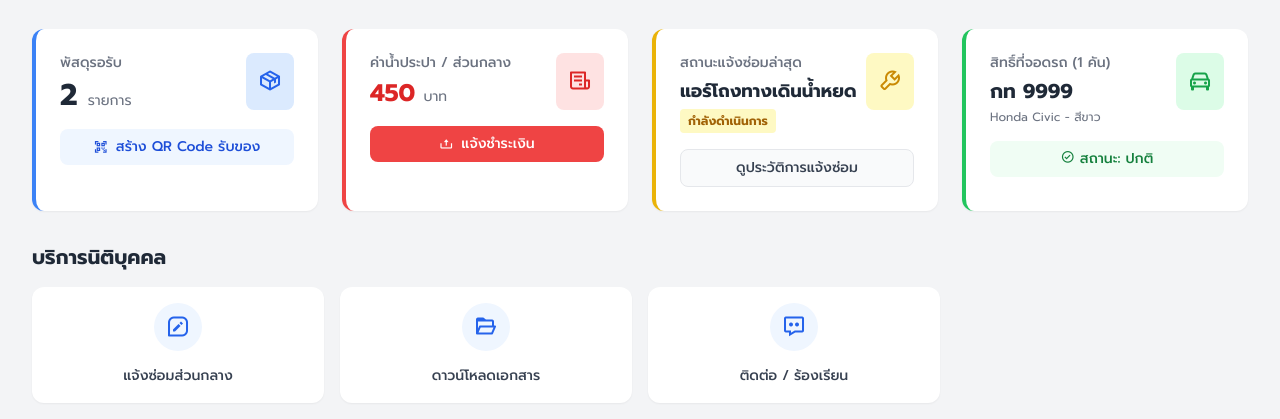
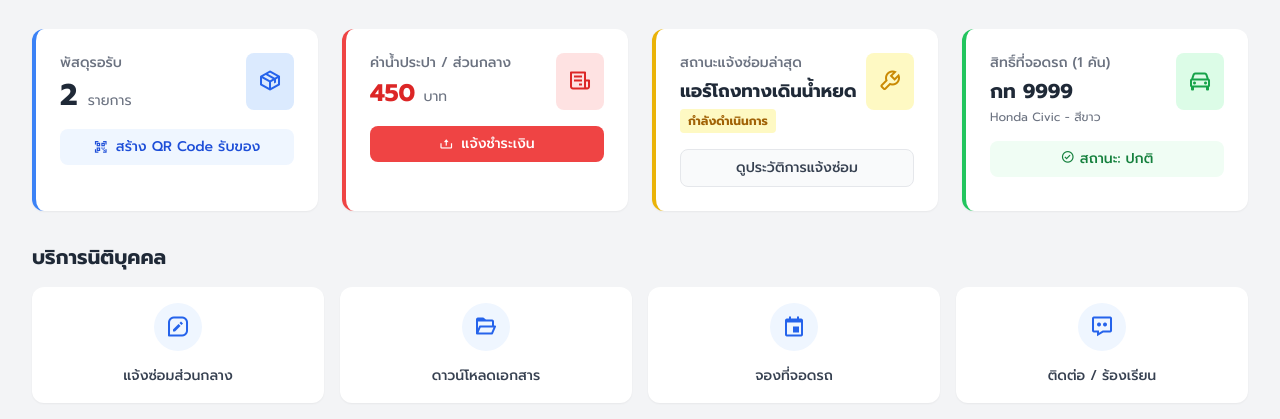
Before and after one commit to chaichana-dev-io/charoenkrung-condo3-customer, a plain HTML site: page index.html in a window 1280 px wide. Shown: the part 163-582 px from the top of the page. Drawn offline with nearby package versions, Linux system fonts and the light colour scheme.

Commit message:
Update index.html

```diff
--- a/index.html
+++ b/index.html
@@ -126,6 +126,13 @@
                 <span class="text-sm font-medium text-gray-700">ดาวน์โหลดเอกสาร</span>
             </a>
 
+            <a href="#" class="bg-white p-4 rounded-xl shadow-sm hover:shadow-md transition text-center group">
+                <div class="bg-blue-50 w-12 h-12 mx-auto rounded-full flex items-center justify-center mb-3 group-hover:bg-blue-600 group-hover:text-white transition">
+                    <i class='bx bx-calendar-event text-2xl text-blue-600 group-hover:text-white'></i>
+                </div>
+                <span class="text-sm font-medium text-gray-700">จองที่จอดรถ</span>
+            </a>
+
 
 
             <a href="#" class="bg-white p-4 rounded-xl shadow-sm hover:shadow-md transition text-center group">
```
